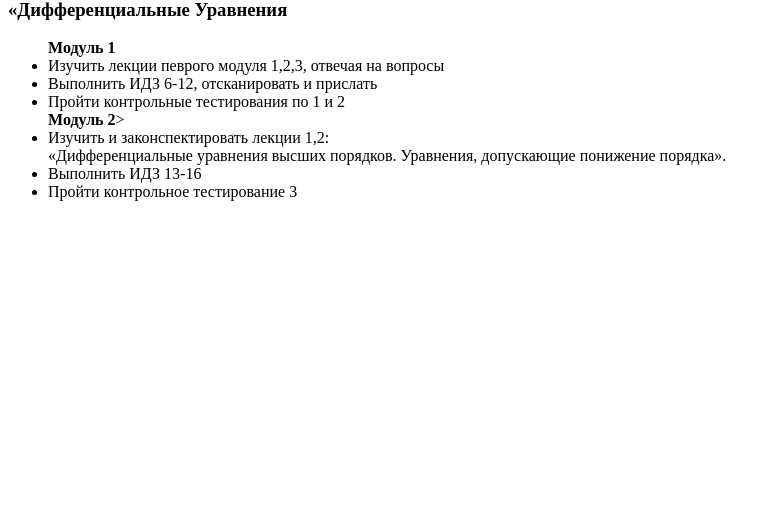
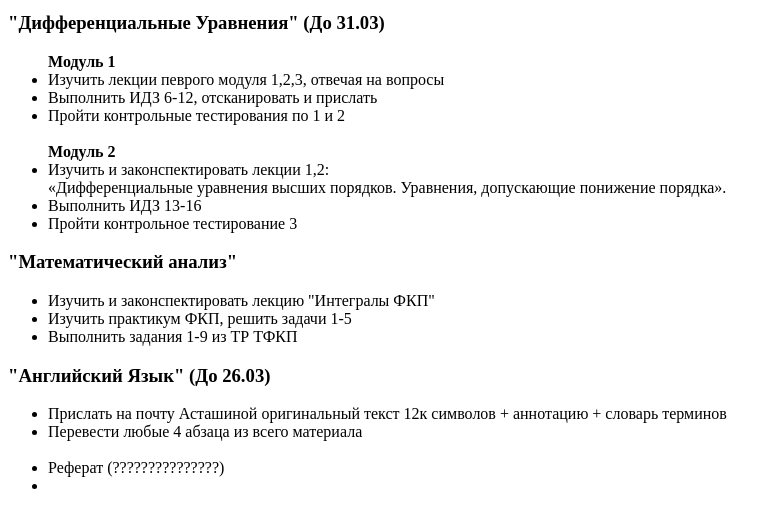
Before and after one commit to MathObes/MathObes.github.io, a plain HTML site: page index.html in a window 1280 px wide. Shown: the part 322-833 px from the top of the page, without its empty margins (0-782 px from the left). Before the commit the page ends 800 px from the top, so only its background shows below. Drawn offline with Linux system fonts and the light colour scheme.

Commit message:
analysis&english

```diff
--- a/index.html
+++ b/index.html
@@ -8,21 +8,45 @@
 
 <body>
     <h1>Официальный сайт матобеса</h1>
-    <img width="250" src="https://acegif.com/wp-content/gifs/banana-82.gif">
-    <h2>КАРАНТИН</h2>
-    <h3>«Дифференциальные Уравнения</h3>
+    <img width="250" src="https://ichef.bbci.co.uk/news/410/cpsprodpb/1ED1/production/_110898870_62ef0a65-74d3-44dd-b506-93af85983785.jpg">
+    <h1>КАРАНТИН</h1>
+
+    <h3>"Дифференциальные Уравнения" <b>(До 31.03)</b></h3>
     <p>
         <ul>
             <b>Модуль 1</b>
             <li>Изучить лекции певрого модуля 1,2,3, отвечая на вопросы</li>
             <li>Выполнить ИДЗ 6-12, отсканировать и прислать</li>
             <li>Пройти контрольные тестирования по 1 и 2</li>
-            <b>Модуль 2</b>>
+            <br>
+            <b>Модуль 2</b>
             <li>Изучить и законспектировать лекции 1,2: <br>
                 «Дифференциальные уравнения высших порядков. Уравнения, допускающие понижение порядка».</li>
             <li>Выполнить ИДЗ 13-16</li>
             <li>Пройти контрольное тестирование 3</li>
         </ul>
     </p>
+
+    <h3>"Математический анализ"</h3>
+    <p>
+        <ul>
+                <li>Изучить и законспектировать лекцию "Интегралы ФКП"</li>
+                <li>Изучить практикум ФКП, решить задачи 1-5</li>
+                <li>Выполнить задания 1-9 из ТР ТФКП</li>
+        </ul>
+    </p>
+
+    <h3>"Английский Язык" <b>(До 26.03)</b></h3>
+    <p>
+        <ul>
+            <li>Прислать на почту Асташиной оригинальный текст 12к символов + аннотацию + словарь терминов</li>
+            <li>Перевести любые 4 абзаца из всего материала</li>
+            <br>
+            <li>Реферат (???????????????)<li>
+        </ul>
+    </p>
+
+
+
 </body>
 </html>
```
